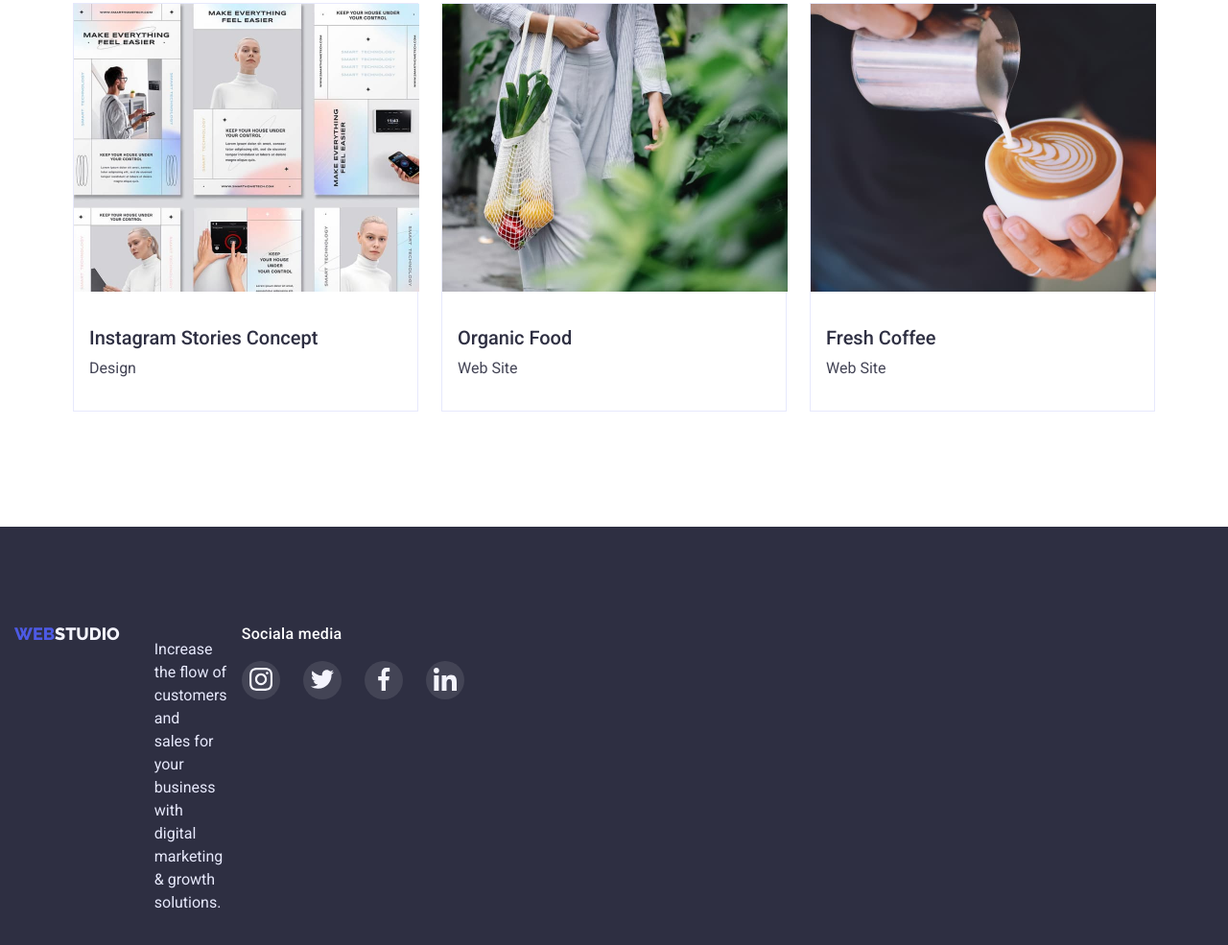
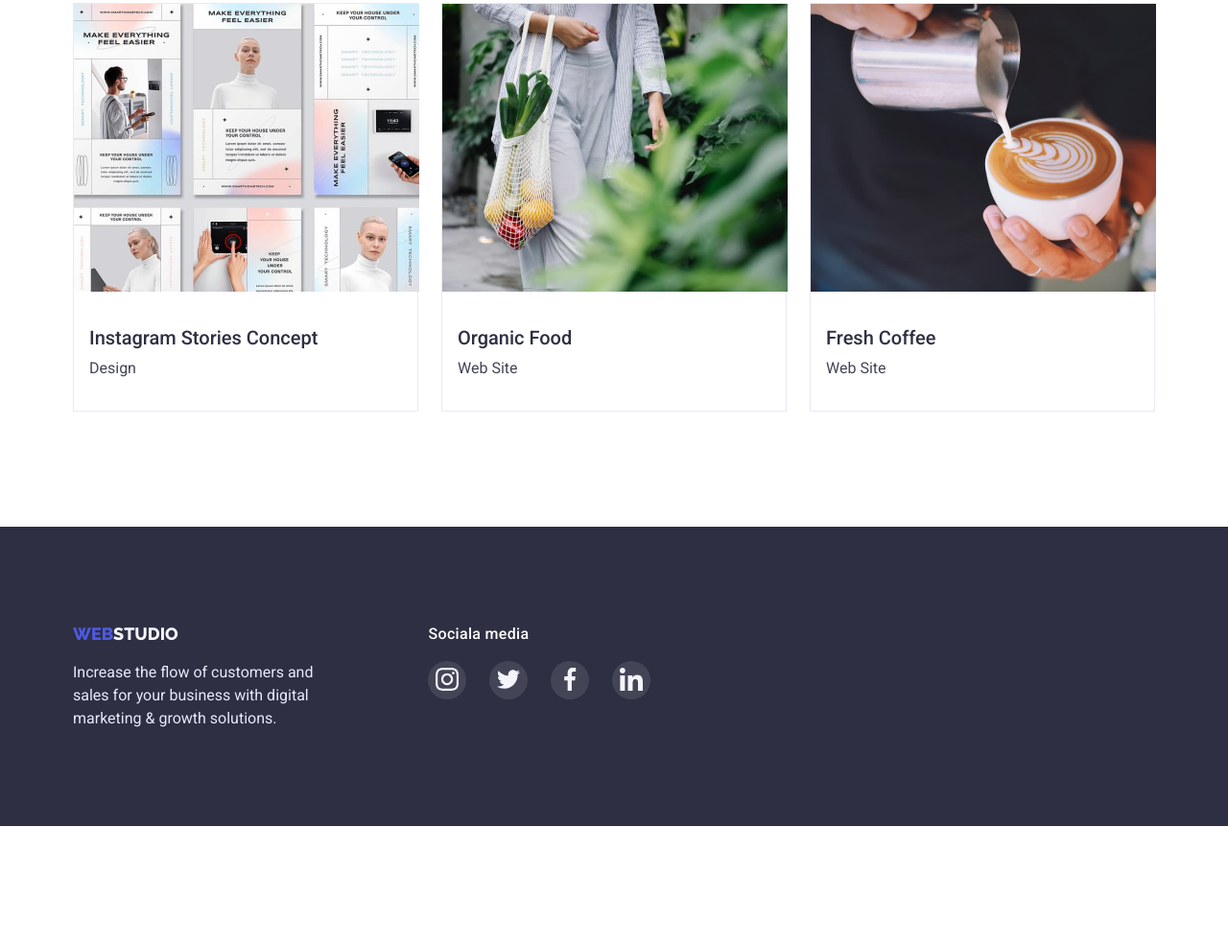
Before and after one commit to Volodymyr-Bodak/goit-markup-hw-04, a plain HTML site: page portfolio.html in a window 1280 px wide. Shown: the part 1227-2212 px from the top of the page at 96% size. After the commit the page ends 2088 px from the top, so only its background shows below. Drawn offline with nearby package versions, Linux system fonts and the light colour scheme.

Commit message:
Update portfolio.html

```diff
--- a/portfolio.html
+++ b/portfolio.html
@@ -143,13 +143,17 @@
     </main>
     <footer class="ending one_footer">
         <div class="container real_end">
-            <a href="./index.html" class="logo"><b class="word_part_one"> WEB</b><b class="word_part_two">STUDIO</b></a>
+            <div class="text_footer">
+                <a href="./index.html" class="logo"><b class="word_part_one"> WEB</b><b class="word_part_two">STUDIO</b></a>
 
-           <p class="footerd">Increase the flow of customers and <br> sales for your business with digital <br> marketing & growth solutions.</p>
-        </div>
-        <div class="footer_two">
 
-            <span class="mini_footer">Sociala media</span>
+             <p class="footerd">Increase the flow of customers and <br> sales for your business with digital <br> marketing & growth solutions.</p>
+
+
+
+            </div>
+            <div class="social_footer">
+                <span class="mini_footer">Sociala media</span>
            <ul class="icon_row_two">
                <li class="sub_icon_two">
                    <a href="">
@@ -179,7 +183,15 @@
              </ul>
 
           </ul>
+            </div>
 
-       </div>
+
+
+        </div>
+
+
+
+
+
     </footer>
 </body>
```
